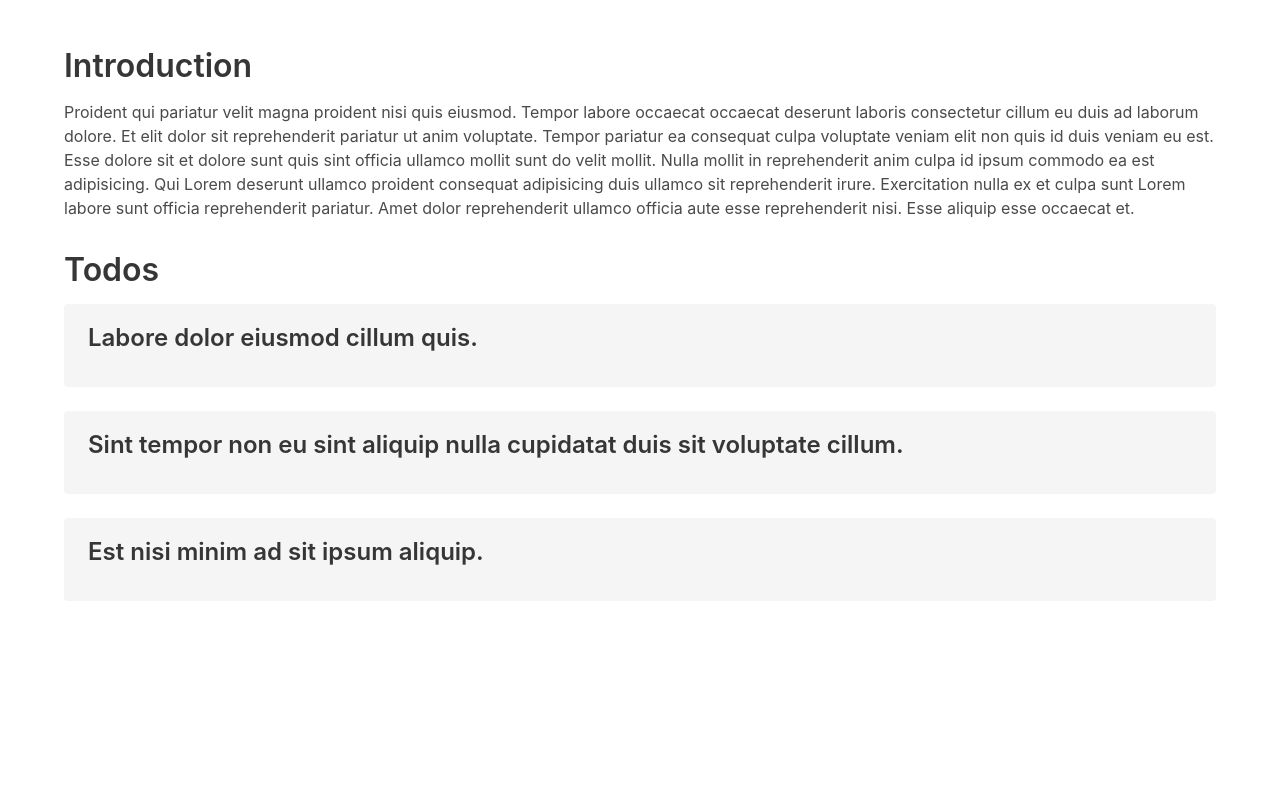
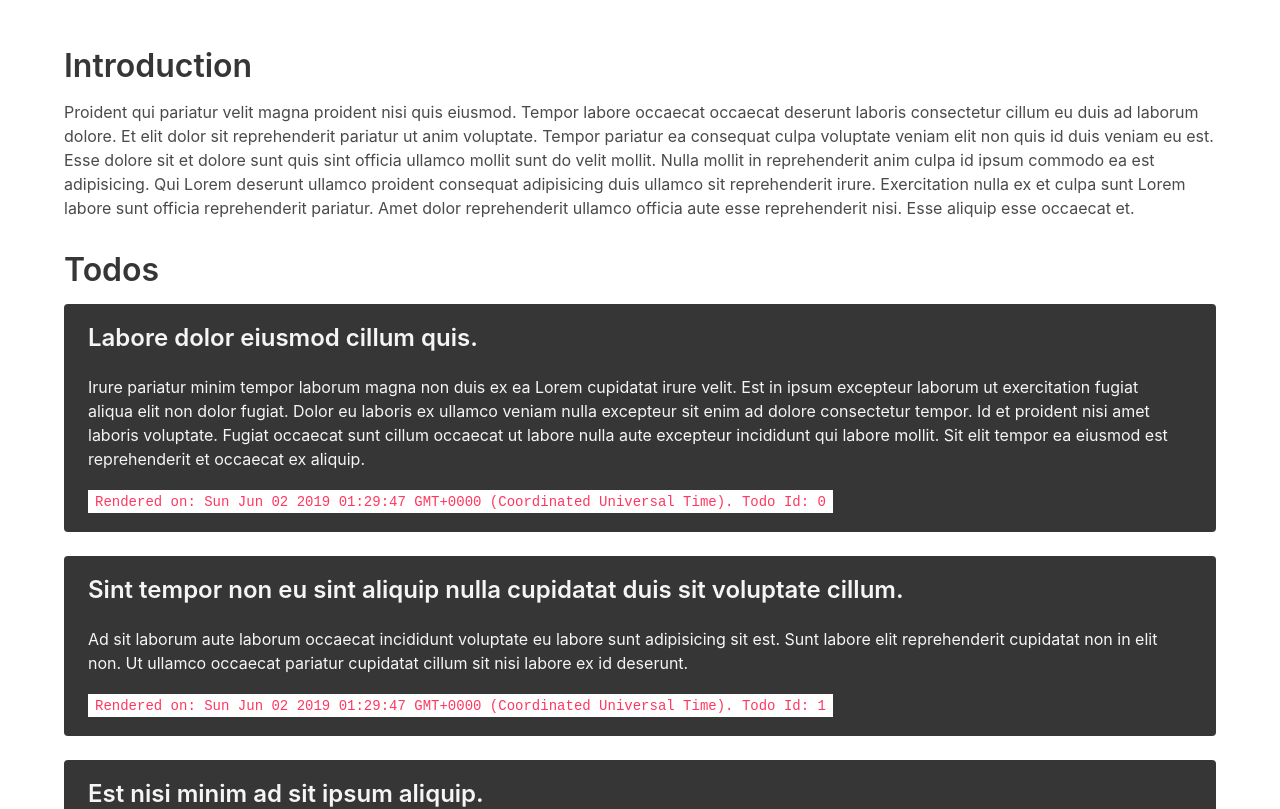
Before and after one commit to danielc92/react-traversy-tutorial, a React (Create React App) app: page / in a window 1280 px wide. Shown: the top 809 px of the page. Built offline with nearby package versions, Linux system fonts and the light colour scheme.

Commit message:
Added proptypes

```diff
--- a/src/App.js
+++ b/src/App.js
@@ -7,7 +7,7 @@ class App extends Component {
     todos : [
       {'id':0, 'title':'Labore dolor eiusmod cillum quis.', 'content':'Irure pariatur minim tempor laborum magna non duis ex ea Lorem cupidatat irure velit. Est in ipsum excepteur laborum ut exercitation fugiat aliqua elit non dolor fugiat. Dolor eu laboris ex ullamco veniam nulla excepteur sit enim ad dolore consectetur tempor. Id et proident nisi amet laboris voluptate. Fugiat occaecat sunt cillum occaecat ut labore nulla aute excepteur incididunt qui labore mollit. Sit elit tempor ea eiusmod est reprehenderit et occaecat ex aliquip.'},
       {'id':1, 'title':'Sint tempor non eu sint aliquip nulla cupidatat duis sit voluptate cillum.', 'content': 'Ad sit laborum aute laborum occaecat incididunt voluptate eu labore sunt adipisicing sit est. Sunt labore elit reprehenderit cupidatat non in elit non. Ut ullamco occaecat pariatur cupidatat cillum sit nisi labore ex id deserunt.'},
-      {'id':2,'title':'Est nisi minim ad sit ipsum aliquip.', 'text':'Eiusmod ex duis id veniam officia laborum pariatur et et dolor. Irure fugiat minim minim culpa cillum. Esse tempor consequat sunt excepteur officia consectetur sint excepteur.'}
+      {'id':2,'title':'Est nisi minim ad sit ipsum aliquip.', 'content':'Eiusmod ex duis id veniam officia laborum pariatur et et dolor. Irure fugiat minim minim culpa cillum. Esse tempor consequat sunt excepteur officia consectetur sint excepteur.'}
     ]
   }
 
--- a/src/TodoItem.js
+++ b/src/TodoItem.js
@@ -0,0 +1,25 @@
+import React, {Component} from 'react';
+import PropTypes from 'prop-types';
+
+class TodoItem extends Component {
+
+    render (){
+        return (
+            <div className="notification is-dark">
+                <div className="content">
+                    <h3 class="title">{this.props.todo.title}</h3>
+                    <p>{this.props.todo.content}</p>
+                    <code>Rendered on: {Date()}. Todo Id: {this.props.todo.id}</code>
+                </div>
+            </div>
+        )
+    }
+
+}
+
+// Proptypes
+TodoItem.propTypes = {
+    todo: PropTypes.object.isRequired
+}
+
+export default TodoItem;
--- a/src/Todos.js
+++ b/src/Todos.js
@@ -1,15 +1,20 @@
 import React, {Component} from 'react';
+import TodoItem from './TodoItem';
+import PropTypes from 'prop-types';
 
 class Todos extends Component {
 
     render (){
         return this.props.todos.map((item, index) =>
-            <div className="notification">
-                <h3>{item.title}</h3>
-            </div>
+            <TodoItem todo={item}/>
         );
     }
 
 }
 
+// Proptypes
+Todos.propTypes = {
+    todos: PropTypes.array.isRequired
+}
+
 export default Todos;
```
